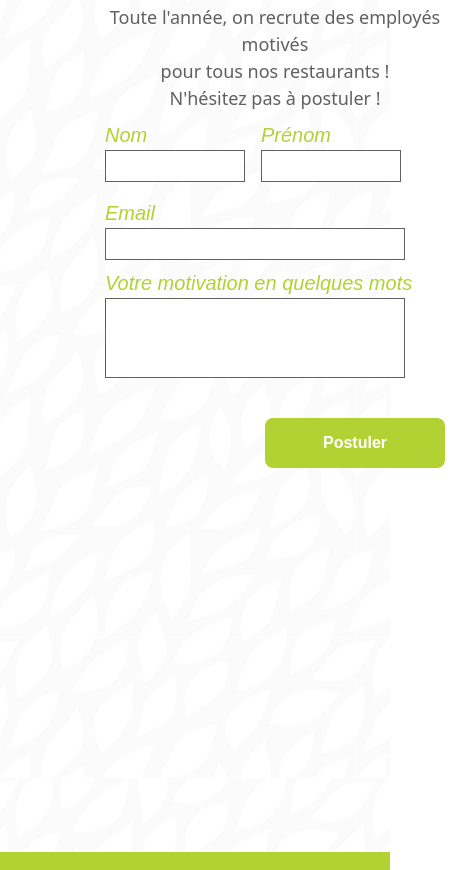
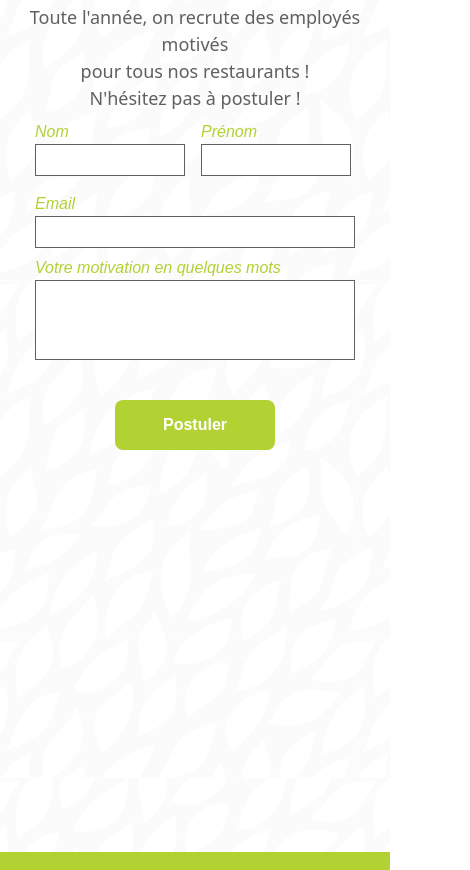
Before and after one commit to IIM-Creative-Technology/rattrapages-Sarayeo, a website: page index.html in a window 390 px wide. Shown: the part 5900-6770 px from the top of the page, 470 px wide, since content can reach past the window. Drawn offline with Linux system fonts and the light colour scheme.

Commit message:
:lipstick: section 6  over with the responsive now getting to Finish the footer and we are done here :building_construction:

```diff
--- a/index.html
+++ b/index.html
@@ -324,19 +324,15 @@
     </div>
   </div>
 </section>
-
-
-
-
 <section id="order" class=" flex flex-col w-full  h-[110vh] " style="background-image: url('./assets/repeat_grid_3.png');">
-<div class="w-[100%] flex flex-row px-20 justify-between">
+<div class="w-[100%] flex flex-row px-0 md:px-20 justify-between">
   <div class="w-[45%] ml-10 hidden md:flex ">
     <div class="w-[10px] h-[400px]  rotate-[180deg]  z-10 bg-white ml-[200px] mt-24 absolute " ></div>
     <div class="w-[10px] h-[400px]  -rotate-90  z-10 bg-white ml-[195px] mt-24 absolute "></div>
     <img class=" w-[400px] H-[400px] rotate-90  z-2 mt-24" src="./assets/anh-nguyen-_Uqj5BQb-mw-unsplash.jpg" alt="superbowl">
   </div>
   <div class="mt-4 w-[100%] md:w-[50%] flex flex-col items-center ml-0 md:ml-[520px] absolute">
-      <h2 class="text-regal-green text-[32px] md:text-[44px] font-poppins font-semibold">
+      <h2 class="text-regal-green text-[32px] md:text-[32px] md:text-[44px] font-poppins font-semibold">
         Envie de partager ?
       </h2>
       <p class="text-grey font-normal text-center text-[18px] mt-4">
@@ -347,33 +343,33 @@
       <div class="mt-2">
         <div class="w-full flex flex-row gap-4">
           <div>
-            <h3 class="font-poppins italic text-[20px] text-regal-green">
+            <h3 class="font-poppins italic ttext-[16px] md:text-[20px] text-regal-green">
               Nom
             </h3>
-            <input class="w-[140px] md:w-[250px] h-8 md:h-10 bg-white border-solid border-grey border-[1px]" type="text">
+            <input class="w-[150px] md:w-[250px] h-8 md:h-10 bg-white border-solid border-grey border-[1px]" type="text">
           </div>
           <div>
-            <h3 class="font-poppins italic text-[20px] text-regal-green">
+            <h3 class="font-poppins italic text-[16px] md:text-[20px] text-regal-green">
               Prénom
             </h3>
-            <input class="w-[140px] md:w-[250px] h-8 md:h-10 bg-white border-solid border-grey border-[1px]" type="text">
+            <input class="w-[150px] md:w-[250px] h-8 md:h-10  bg-white border-solid border-grey border-[1px]" type="text">
           </div>
         </div>
         <div class="w-full flex flex-col">
           <div>
-            <h3 class="font-poppins italic text-[20px] text-regal-green mt-4">
+            <h3 class="font-poppins italic text-[16px] md:text-[20px] text-regal-green mt-4">
               Email
             </h3>
-            <input class="w-[300px] md:w-[520px] h-8 md:h-10 bg-white border-solid border-grey border-[1px]" type="text">
+            <input class="w-[320px] md:w-[520px] h-8 md:h-10 bg-white border-solid border-grey border-[1px]" type="text">
           </div>
           <div>
-            <h3 class="font-poppins italic text-[20px] text-regal-green mt-2">
+            <h3 class="font-poppins italic text-[16px] md:text-[20px] text-regal-green mt-2">
               Votre motivation en quelques mots
             </h3>
-            <input class="w-[300px] md:w-[520px] h-20 md:h-24 bg-white border-solid border-grey border-[1px]" type="text">
+            <input class="w-[320px] md:w-[520px] h-20 md:h-24 bg-white border-solid border-grey border-[1px]" type="text">
           </div>
         </div>
-        <button class="w-[180px] h-[50px] ml-40 bg-regal-green text-white  rounded-lg font-poppins font-semibold mt-10">
+        <button class="w-[160px] md:w-[180px] h-[50px] ml-20 md:ml-40 bg-regal-green text-white  rounded-lg font-poppins font-semibold mt-10">
           Postuler
         </button>
       </div>
```
Also changed, not shown: dist/output.css.
